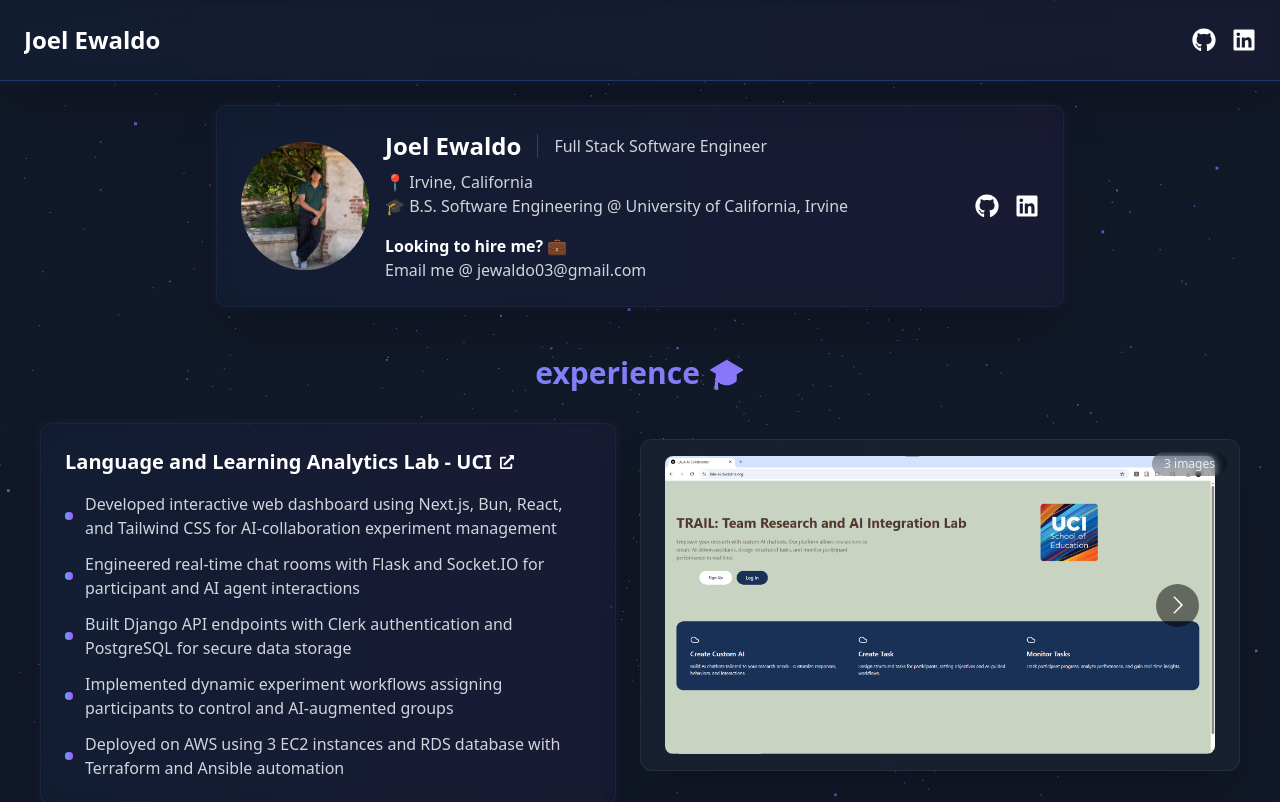
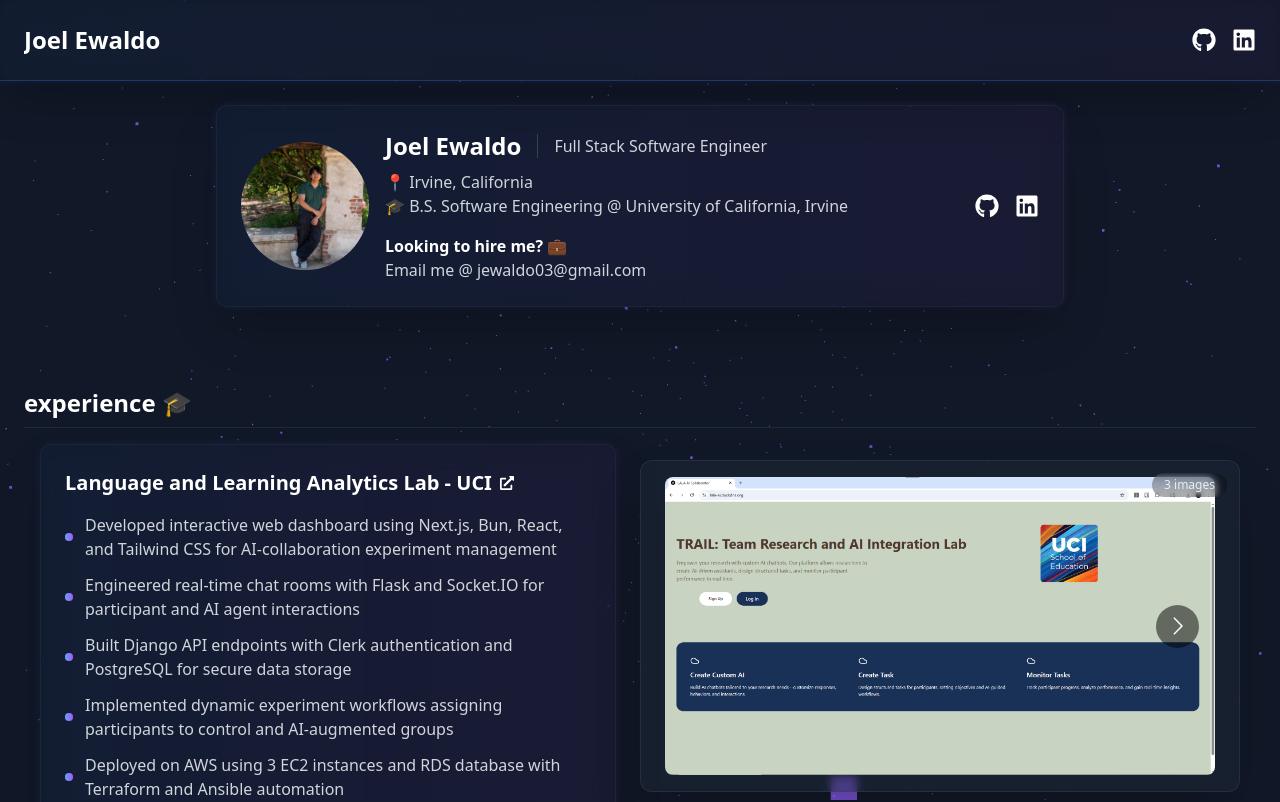
Before and after one commit to joelewaldo/code-portfolio, a React (Vite) app: page / in a window 1280 px wide. Shown: the top 802 px of the page. Built offline with nearby package versions, Linux system fonts and the light colour scheme.

Commit message:
feat: fixing title

```diff
--- a/src/components/Section.tsx
+++ b/src/components/Section.tsx
@@ -7,11 +7,11 @@ interface SectionProps {
 
 const Section: React.FC<SectionProps> = ({ title, children }) => {
   return (
-    <section className="mb-12">
-      <h2 className="text-2xl sm:text-3xl font-bold text-center mb-8 text-gradient bg-gradient-to-r from-blue-400 to-purple-500 bg-clip-text text-transparent">
+    <section className="my-8">
+      <h2 className="text-2xl font-bold mb-4 pb-2 border-b border-gray-800">
         {title}
       </h2>
-      {children}
+      <div className="space-y-4">{children}</div>
     </section>
   );
 };
```
